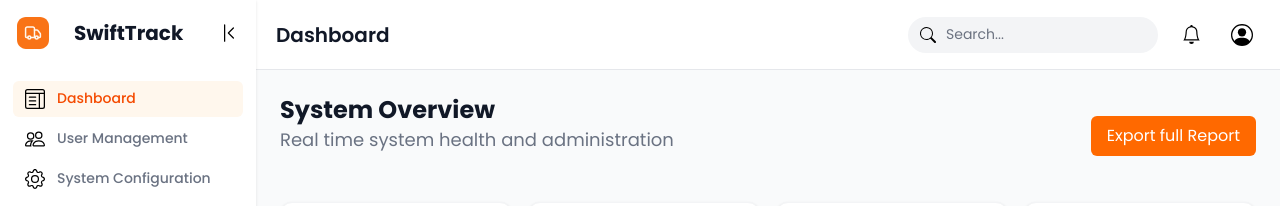
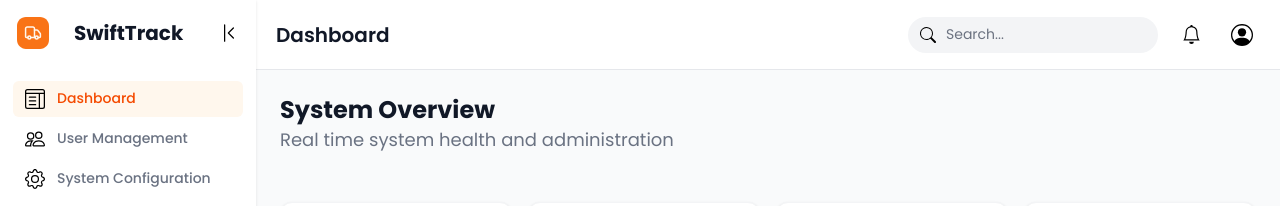
Before and after one commit to IIIT-Sricity-FSD-2024-2028/38_TransitCoders, a React (Vite) app in the folder frontend-react/: page /admin/dashboard in a window 1280 px wide. Shown: the top 206 px of the page. Built offline with nearby package versions, Linux system fonts and the light colour scheme; no server answers; a web font is replaced by a local one.

Commit message:
remove unused export report button on super user dashboard

```diff
--- a/frontend-react/src/features/admin/AdminDashboard.jsx
+++ b/frontend-react/src/features/admin/AdminDashboard.jsx
@@ -70,13 +70,6 @@ const AdminDashboard = () => {
             <div className="felx mb-4 left-full">
                 <h1 className="text-2xl font-bold">System Overview</h1>
                 <p className="text-lg font-light text-gray-500 mb-2">Real time system health and administration</p>
-            </div>
-            <div className="right-full">
-                <button
-                onClick={()=>AddNewUser}
-                className="bg-orange-500 flex text-white px-4 py-2 rounded-md hover:bg-orange-600 transition-colors">
-                    Export full Report
-                </button>
             </div>
         </div>
         {/* KPI Section */}
```
